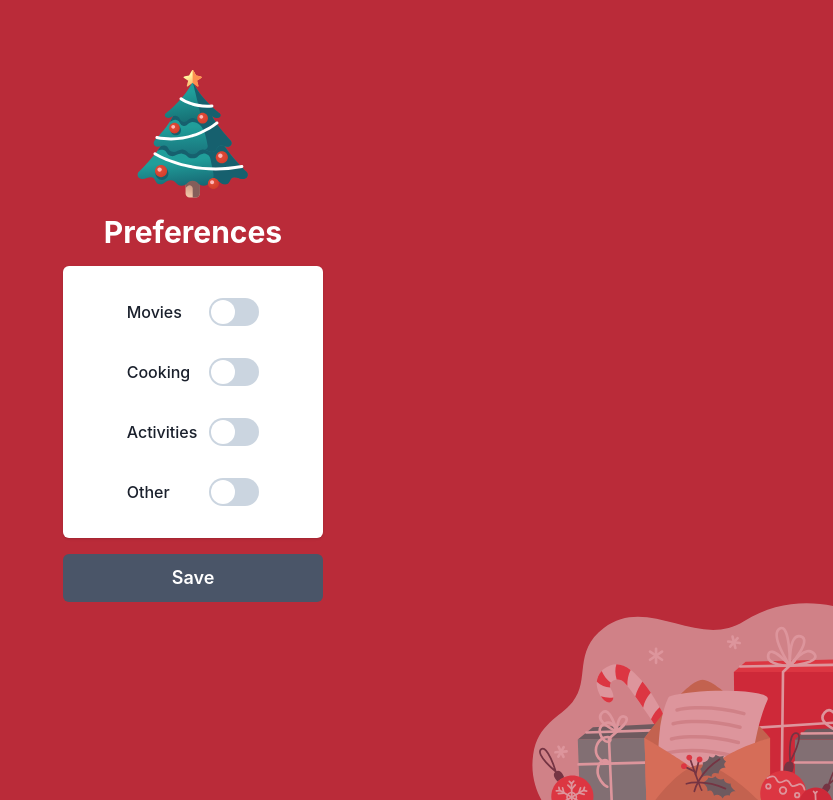
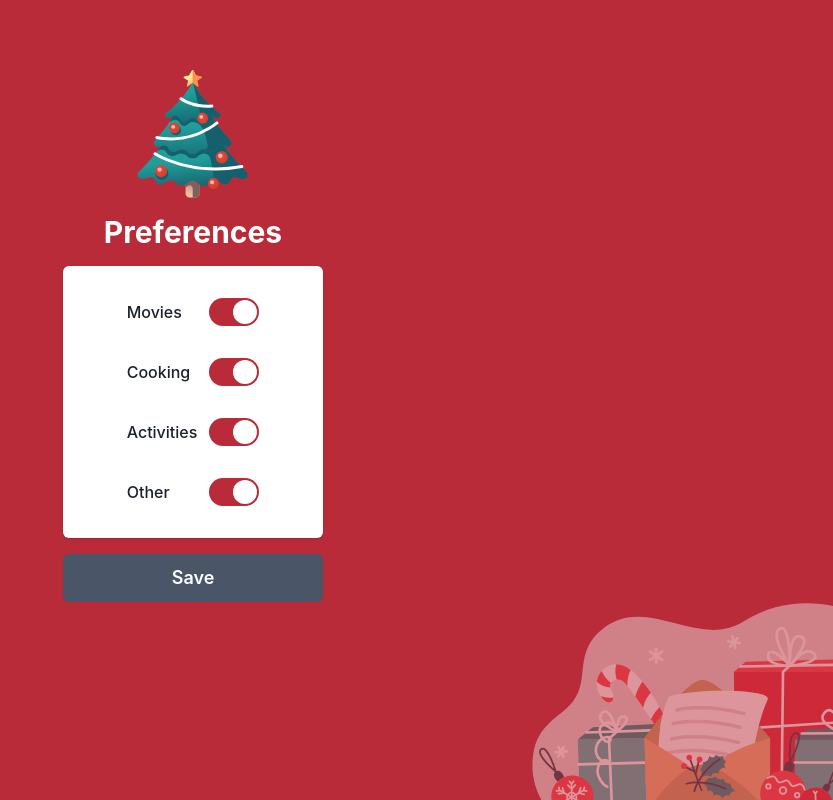
Before and after one commit to beardsleym/christmas, a Next.js app: page /preferences in a window 1280 px wide. Shown: the whole page, without its empty margins (447-1280 px from the left). Built offline with nearby package versions, Linux system fonts and the light colour scheme.

Commit message:
set preferences switch to ticked

```diff
--- a/components/PreferenceItem.tsx
+++ b/components/PreferenceItem.tsx
@@ -10,7 +10,13 @@ export const PreferenceItem = ({ label }: PreferenceItemProps) => {
       <FormLabel htmlFor="email-alerts" mb="0">
         {label}
       </FormLabel>
-      <Switch id={`${label}`} colorScheme="primary" size="lg" ml="auto" />
+      <Switch
+        id={`${label}`}
+        colorScheme="primary"
+        size="lg"
+        ml="auto"
+        isChecked
+      />
     </FormControl>
   );
 };
```
